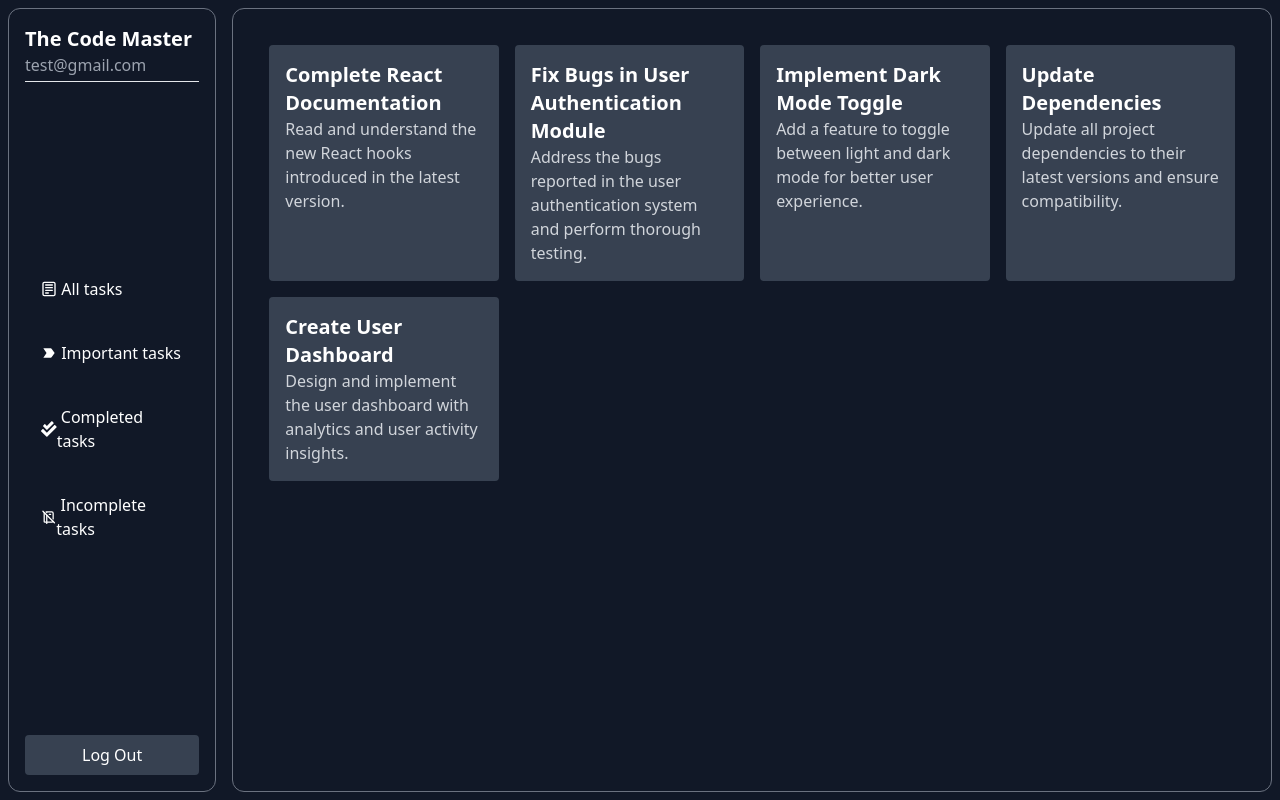
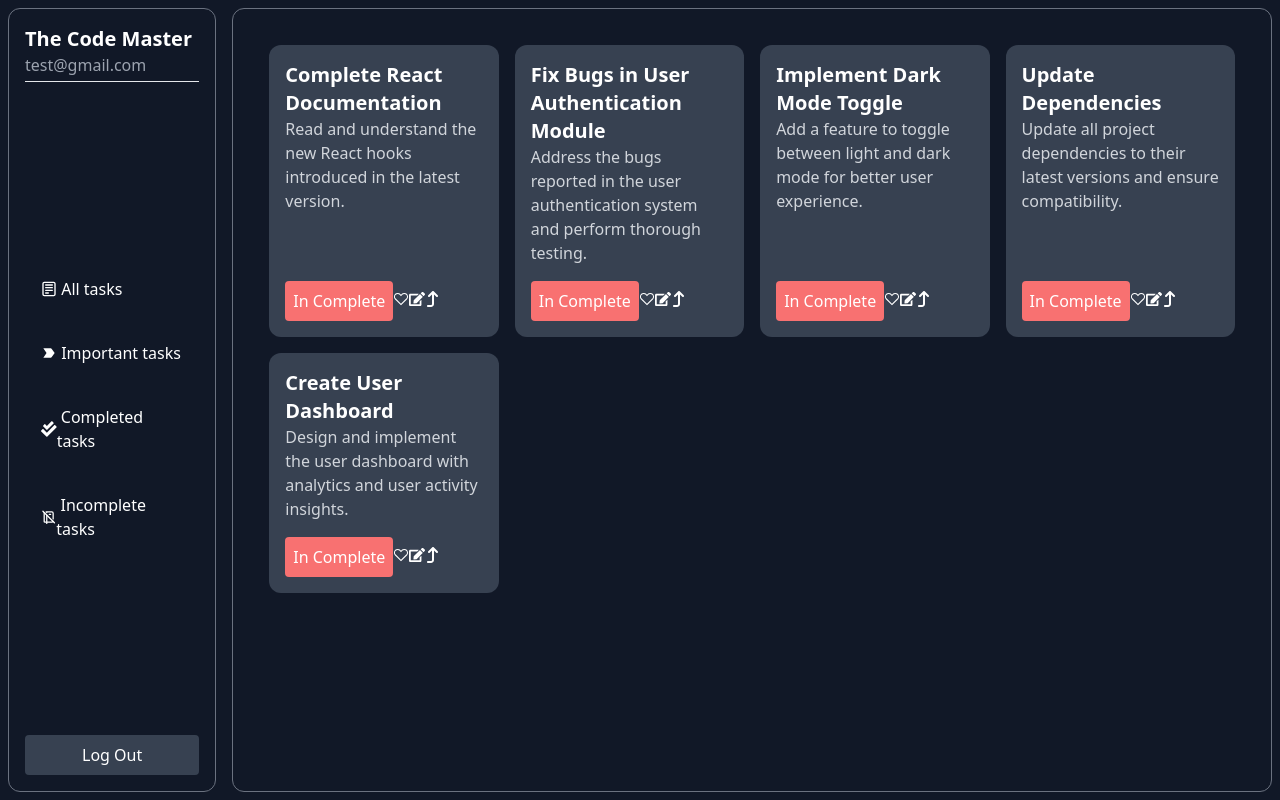
Before and after one commit to bewithsnehasish/Taskify, a React (Vite) app in the folder frontend/: page / in a window 1280 px wide. Built offline with nearby package versions, Linux system fonts and the light colour scheme.

Commit message:
Cards.jsx

```diff
--- a/frontend/src/components/home/Cards.jsx
+++ b/frontend/src/components/home/Cards.jsx
@@ -1,4 +1,7 @@
 import React from "react";
+import { VscHeart } from "react-icons/vsc";
+import { FaEdit } from "react-icons/fa";
+import { FaArrowTurnUp } from "react-icons/fa6";
 
 function Cards() {
   const data = [
@@ -35,16 +38,33 @@ function Cards() {
   ];
 
   return (
-    <div>
-      <div className="grid grid-cols-4 gap-4 p-4">
-        {data &&
-          data.map((items) => (
-            <div key={items.id} className=" bg-gray-700 rounded p-4">
-              <h2 className="text-xl font-semibold">{items.title}</h2>
+    <div className="grid grid-cols-4 gap-4 p-4">
+      {data &&
+        data.map((items) => (
+          <div
+            key={items.id}
+            className="flex flex-col justify-between bg-gray-700 rounded-xl p-4"
+          >
+            <div>
+              <h3 className="text-xl font-semibold">{items.title}</h3>
               <p className="text-gray-300">{items.description}</p>
             </div>
-          ))}
-      </div>
+            <div className="mt-4 w-full flex items-center ">
+              <button className="bg-red-400 p-2 rounded">In Complete</button>
+              <div>
+                <button>
+                  <VscHeart />
+                </button>
+                <button>
+                  <FaEdit />
+                </button>
+                <button>
+                  <FaArrowTurnUp />
+                </button>
+              </div>
+            </div>
+          </div>
+        ))}
     </div>
   );
 }
```
